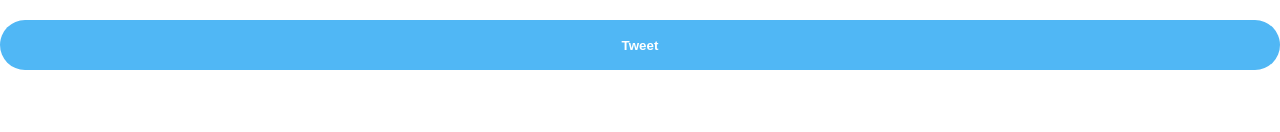
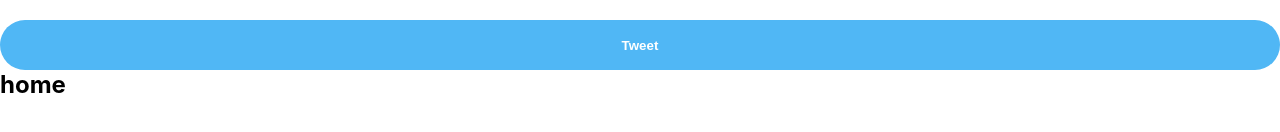
Before and after one commit to ali-en-2000/twitter_clone, a React (Create React App) app: page / in a window 1280 px wide. Shown: the part 468-600 px from the top of the page. Built offline with nearby package versions, Linux system fonts and the light colour scheme.

Commit message:
add feed component

```diff
--- a/src/App.css
+++ b/src/App.css
@@ -3,3 +3,7 @@
     --Twitter-backgroun: #e6ecf0;
 
 }
+
+.app{
+    display: flex;
+}
--- a/src/App.js
+++ b/src/App.js
@@ -1,17 +1,17 @@
 import React from 'react';
 import Sidebar from './Sidebar';
+import Feed from './Feed';
+
 import './App.css';
 
 function App() {
   return (
     //BEM
     <div className="App">
-      {/* Sidebar */}
       <Sidebar/>
 
-
       {/* feed */}
-
+      <Feed/>
 
       {/* widgets */}
 
--- /dev/null
+++ b/src/Feed.js
@@ -0,0 +1,29 @@
+import React from 'react'
+
+function Feed() {
+  return (
+    <div>
+        {/* Header */}
+        <h2>home</h2>
+
+
+        {/* TweetBox */}
+
+
+
+
+        {/* Post */}
+        {/* Post */}
+        {/* Post */}
+        {/* Post */}
+        {/* Post */}
+        {/* Post */}
+        {/* Post */}
+        {/* Post */}
+        {/* Post */}
+        {/* Post */}
+    </div>
+  )
+}
+
+export default Feed
```
Also changed, not shown: src/Feed.css (added).
